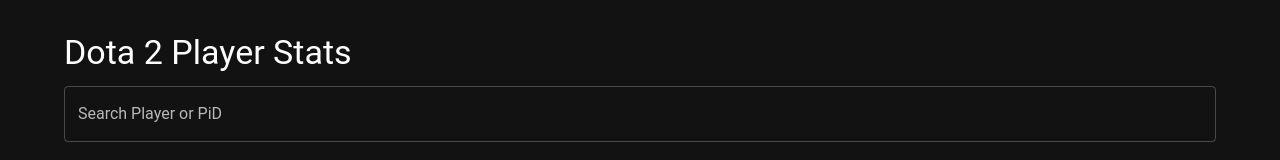
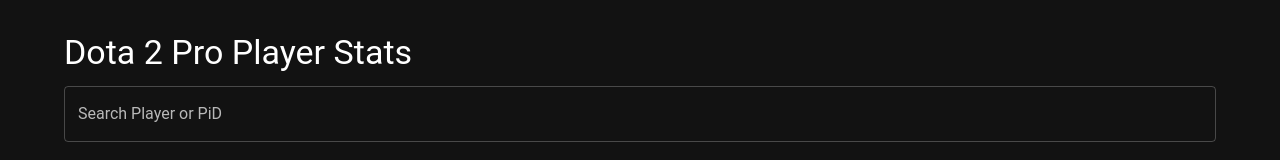
Before and after one commit to gosuenesy/dota2-stats-app, a React (Create React App) app: page / in a window 1280 px wide. Shown: the top 160 px of the page. Built offline with nearby package versions, Linux system fonts and the light colour scheme; no server answers.

Commit message:
icon fix

```diff
--- a/public/index.html
+++ b/public/index.html
@@ -2,12 +2,12 @@
 <html lang="en">
   <head>
     <meta charset="utf-8" />
-    <link rel="icon" href="%PUBLIC_URL%/favicon.ico" />
+    <link rel="icon" href="%PUBLIC_URL%/dota2.svg" />
     <meta name="viewport" content="width=device-width, initial-scale=1" />
     <meta name="theme-color" content="#000000" />
     <meta
       name="description"
-      content="Web site created using create-react-app"
+      content="Dota 2 Pro Player Stats is a web application that provides detailed statistics and information about professional Dota 2 players."
     />
     <link rel="apple-touch-icon" href="%PUBLIC_URL%/logo192.png" />
     <!--
@@ -24,10 +24,10 @@
       work correctly both with client-side routing and a non-root public URL.
       Learn how to configure a non-root public URL by running `npm run build`.
     -->
-    <title>React App</title>
+    <title>Dota 2 Pro Player Stats</title>
   </head>
   <body>
-    <noscript>You need to enable JavaScript to run this app.</noscript>
+    <noscript>Dota 2 pro player stats app.</noscript>
     <div id="root"></div>
     <!--
       This HTML file is a template.
--- a/src/components/PlayerStats.js
+++ b/src/components/PlayerStats.js
@@ -138,7 +138,7 @@
     <Container maxWidth="lg">
       <Box sx={{ my: 4 }}>
         <Typography variant="h4" gutterBottom>
-          Dota 2 Player Stats
+          Dota 2 Pro Player Stats
         </Typography>
 
         <SearchBar query={searchQuery} onChange={setSearchQuery} />
```
Also changed, not shown: public/dota2.svg (added), 7 other files (tests, documents, lock files or other folders).
